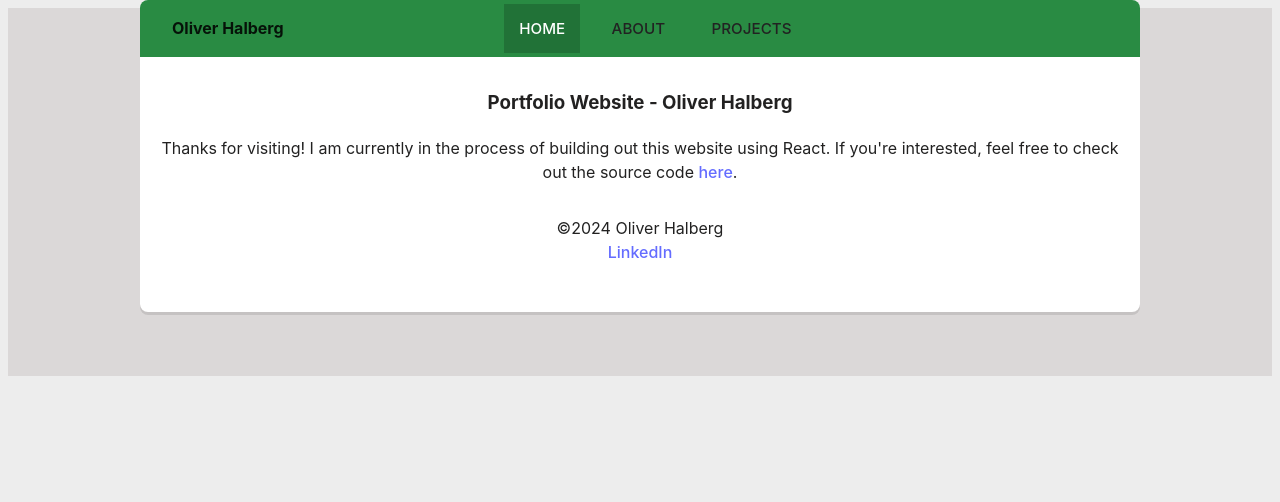
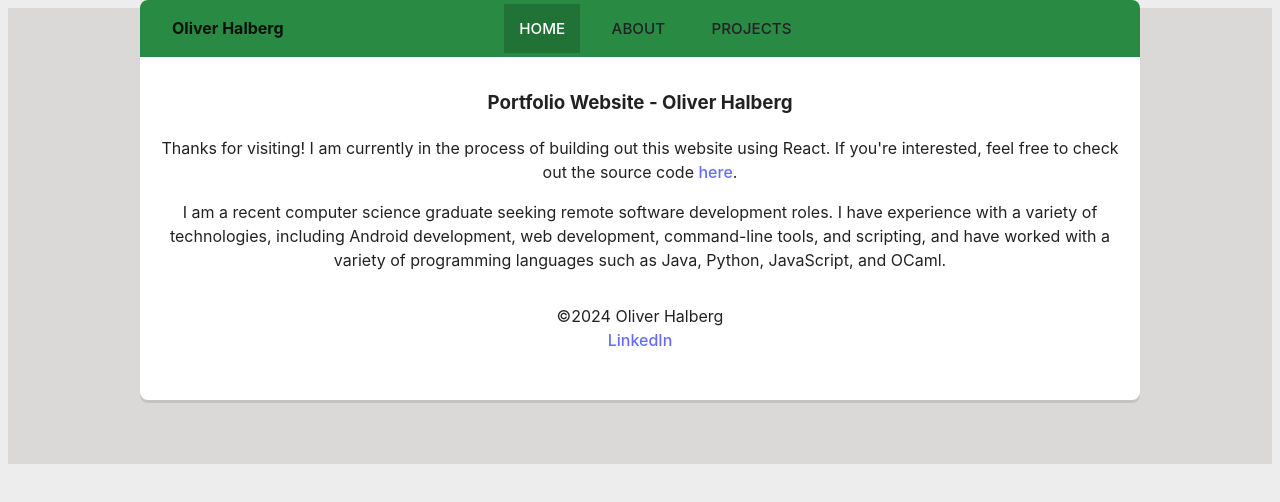
Before and after one commit to oliverhalberg/Portfolio-Site, a React (Vite) app: page / in a window 1280 px wide. Shown: the top 502 px of the page. Built offline with nearby package versions, Linux system fonts and the light colour scheme.

Commit message:
Added first draft of text to Home page

```diff
--- a/src/components/Home.jsx
+++ b/src/components/Home.jsx
@@ -4,6 +4,11 @@ const Home = () => {
         <>
             <h3>Portfolio Website - Oliver Halberg</h3>
             <p>Thanks for visiting! I am currently in the process of building out this website using React. If you're interested, feel free to check out the source code <a href="https://github.com/oliverhalberg/Portfolio-Site">here</a>.</p>
+            <p>
+                I am a recent computer science graduate seeking remote software development roles. I have experience with a variety
+                of technologies, including Android development, web development, command-line tools, and scripting,
+                and have worked with a variety of programming languages such as Java, Python, JavaScript, and OCaml.
+            </p>
         </>
     );
 }
```
